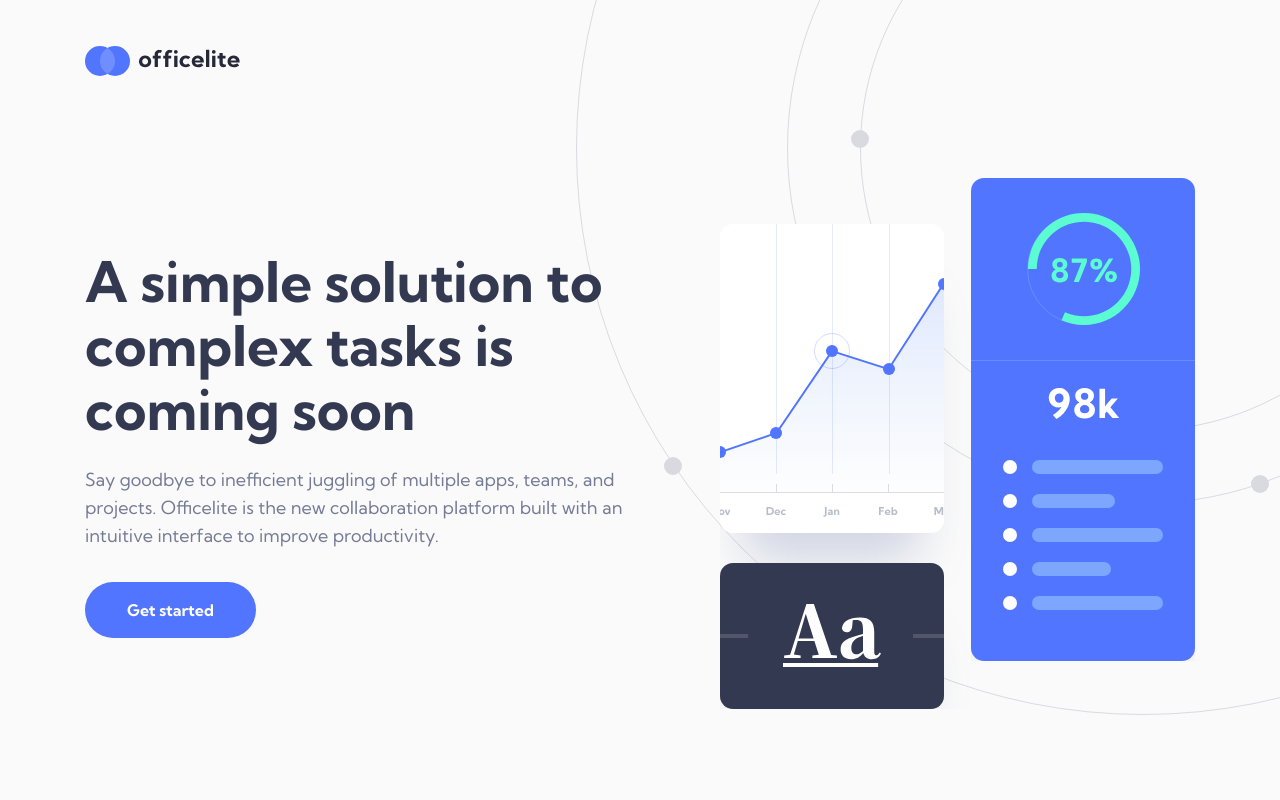
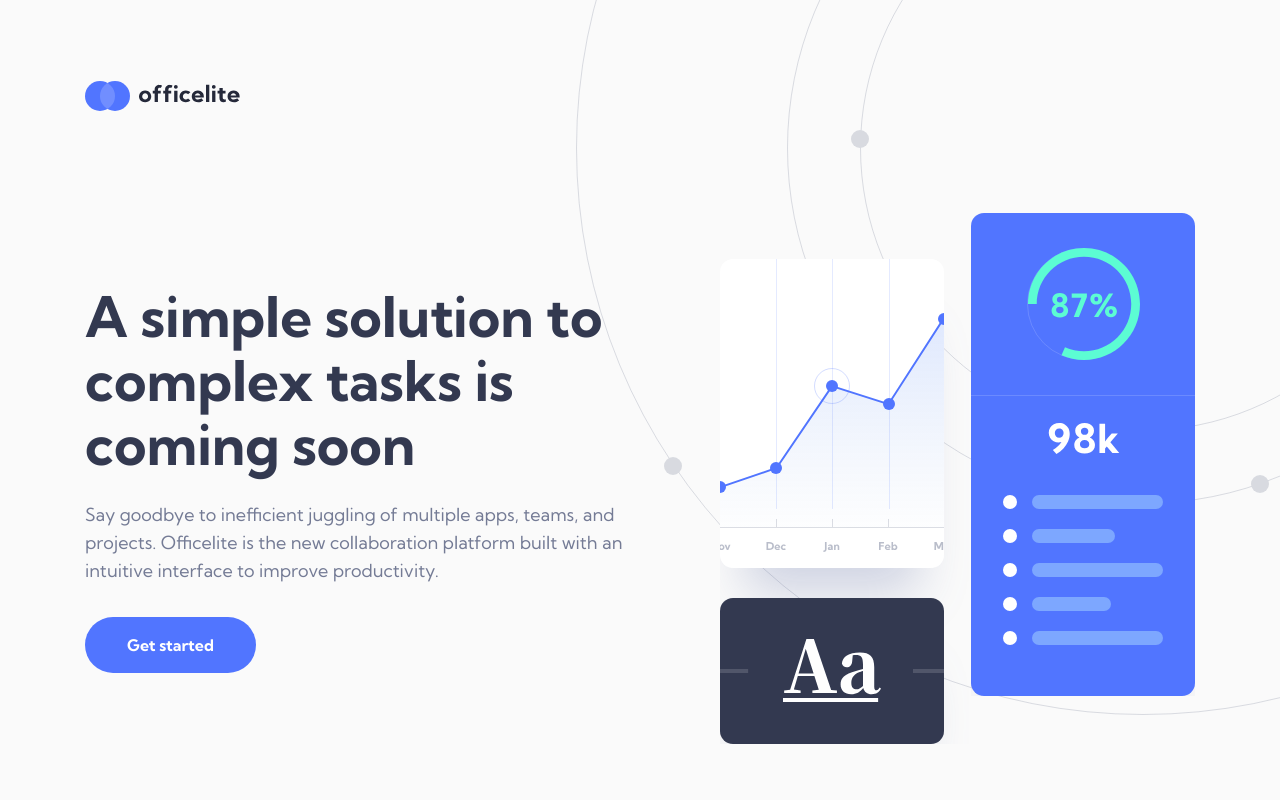
Before and after one commit to stephjoseph/officelite-coming-soon-site, a website: page src/index.html in a window 1280 px wide. Shown: the top 800 px of the page. Drawn offline with Linux system fonts and the light colour scheme.

Commit message:
Update index.html

```diff
--- a/src/index.html
+++ b/src/index.html
@@ -30,7 +30,7 @@
         />
       </div>
       <a
-        class="z-10 mt-[2.875rem] mb-[5rem] md:mb-[6.5rem] xl:mb-[6.375rem]"
+        class="z-10 mt-[2.875rem] mb-[5rem] md:mt-[4.5rem] md:mb-[6.5rem] xl:mt-[5.063rem] xl:mb-[6.375rem]"
         href="#"
         aria-label="officelite home"
       >
```
